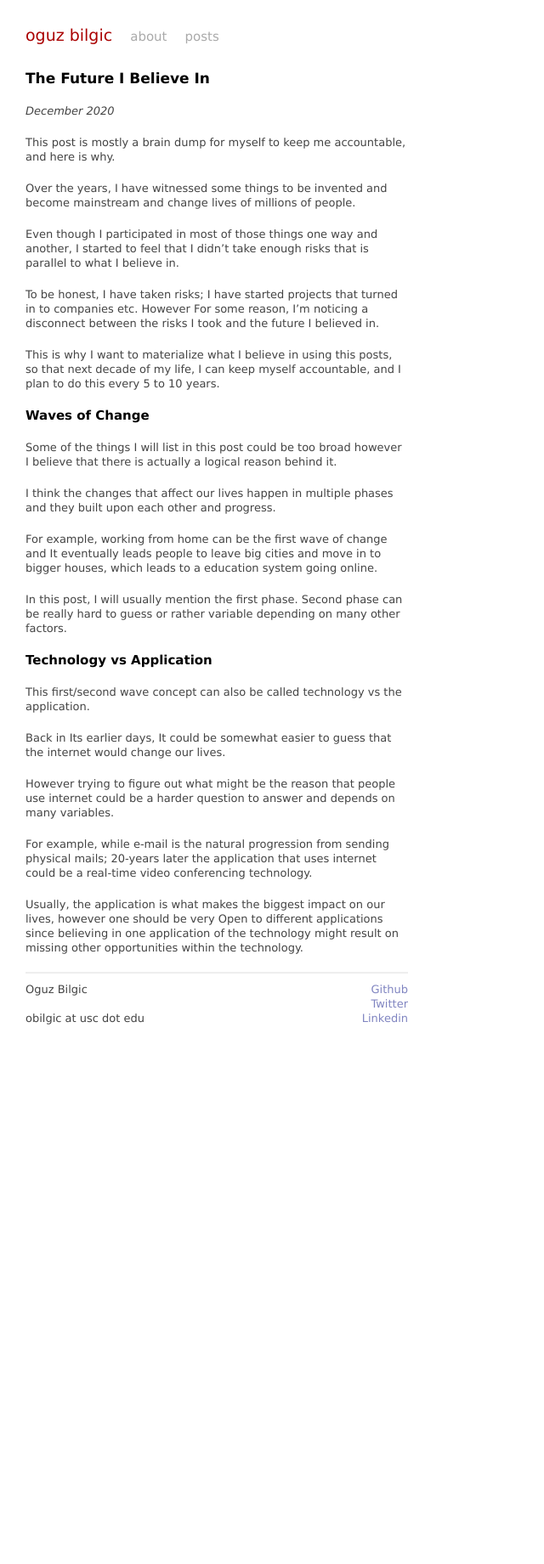
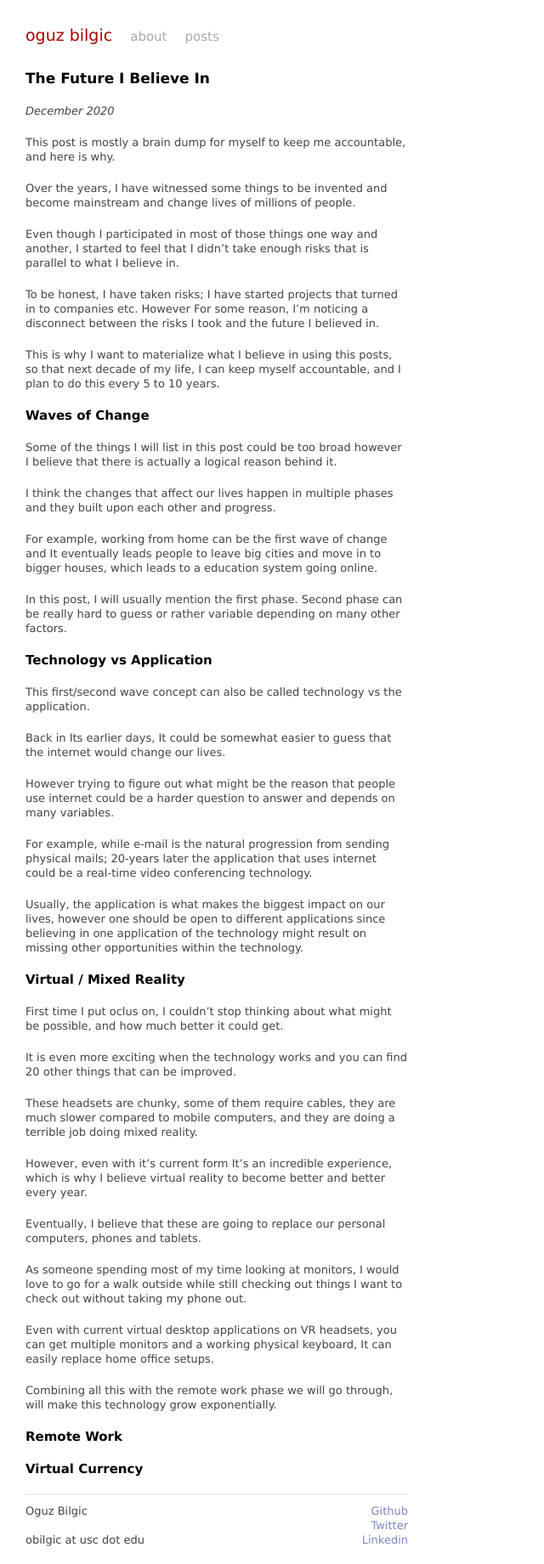
Before and after one commit to oguzbilgic/oguzbilgic.github.com, a Jekyll site: the page built from _posts/2020-12-09-the-future-i-believe-in.md, in a window 1280 px wide. Shown: the whole page at 85% size, without its empty margins (0-640 px from the left). Built offline with Jekyll 4.4.1, drawn with Linux system fonts in a browser that asks for light colours; Markdown is read by kramdown in place of the engine named in the settings; before the commit the page ends 1227 px from its top, so only the background shows below that.

Commit message:
Add sections

```diff
--- a/_posts/2020-12-09-the-future-i-believe-in.md
+++ b/_posts/2020-12-09-the-future-i-believe-in.md
@@ -56,6 +56,39 @@ mails; 20-years later the application that uses internet could be a real-time
 video conferencing technology.
 
 Usually, the application is what makes the biggest impact on our lives, however
-one should be very Open to different applications since believing in one
-application of the technology might result on missing other opportunities
-within the technology.
+one should be open to different applications since believing in one application
+of the technology might result on missing other opportunities within the
+technology.
+
+## Virtual / Mixed Reality
+
+First time I put oclus on, I couldn't stop thinking about what might be
+possible, and how much better it could get.
+
+It is even more exciting when the technology works and you can find 20 other
+things that can be improved.
+
+These headsets are chunky, some of them require cables, they are much slower
+compared to mobile computers, and they are doing a terrible job doing mixed
+reality.
+
+However, even with it's current form It's an incredible experience, which is
+why I believe virtual reality to become better and better every year.
+
+Eventually, I believe that these are going to replace our personal computers,
+phones and tablets.
+
+As someone spending most of my time looking at monitors, I would love to go for
+a walk outside while still checking out things I want to check out without
+taking my phone out.
+
+Even with current virtual desktop applications on VR headsets, you can get
+multiple monitors and a working physical keyboard, It can easily replace home
+office setups.
+
+Combining all this with the remote work phase we will go through, will make
+this technology grow exponentially.
+
+## Remote Work
+
+## Virtual Currency
```
